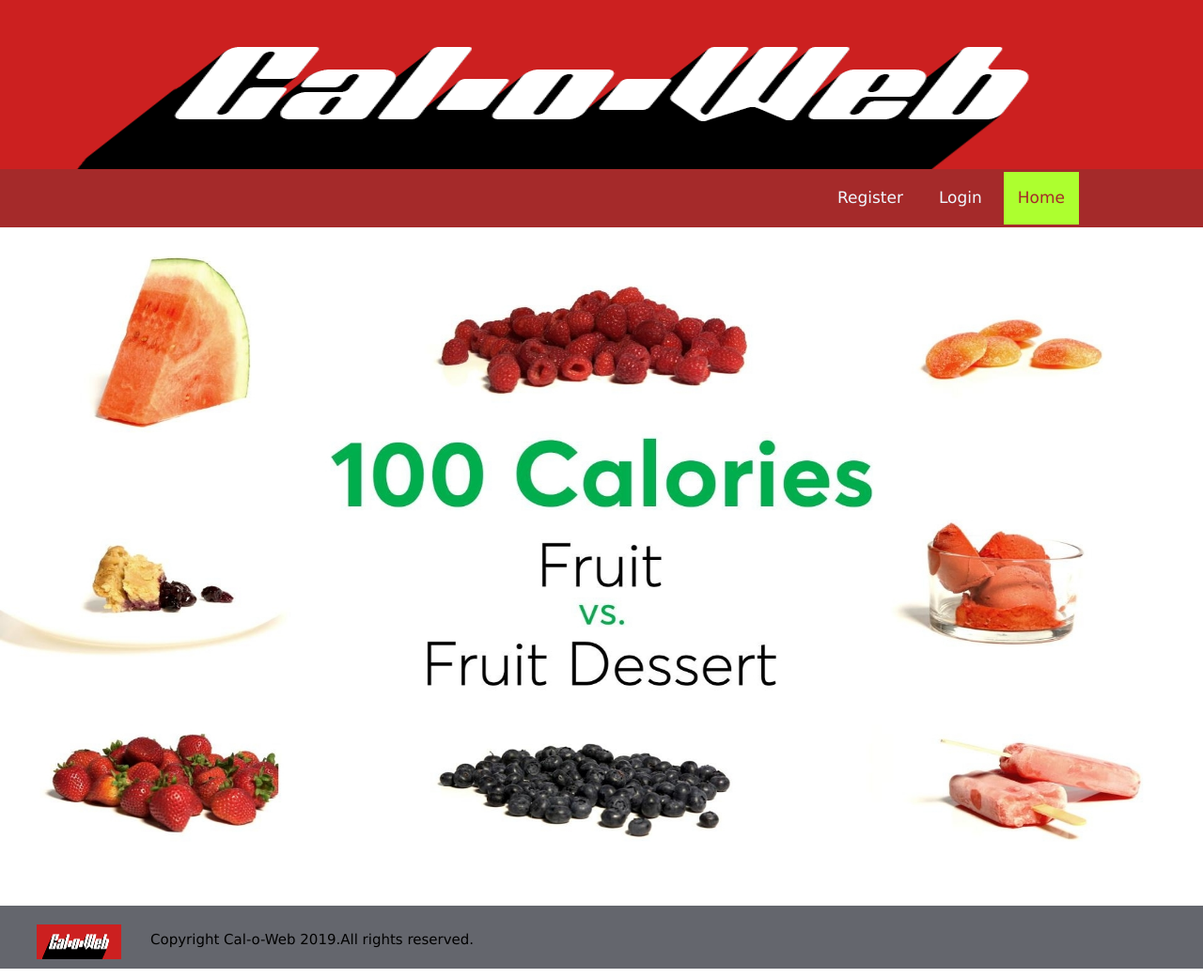
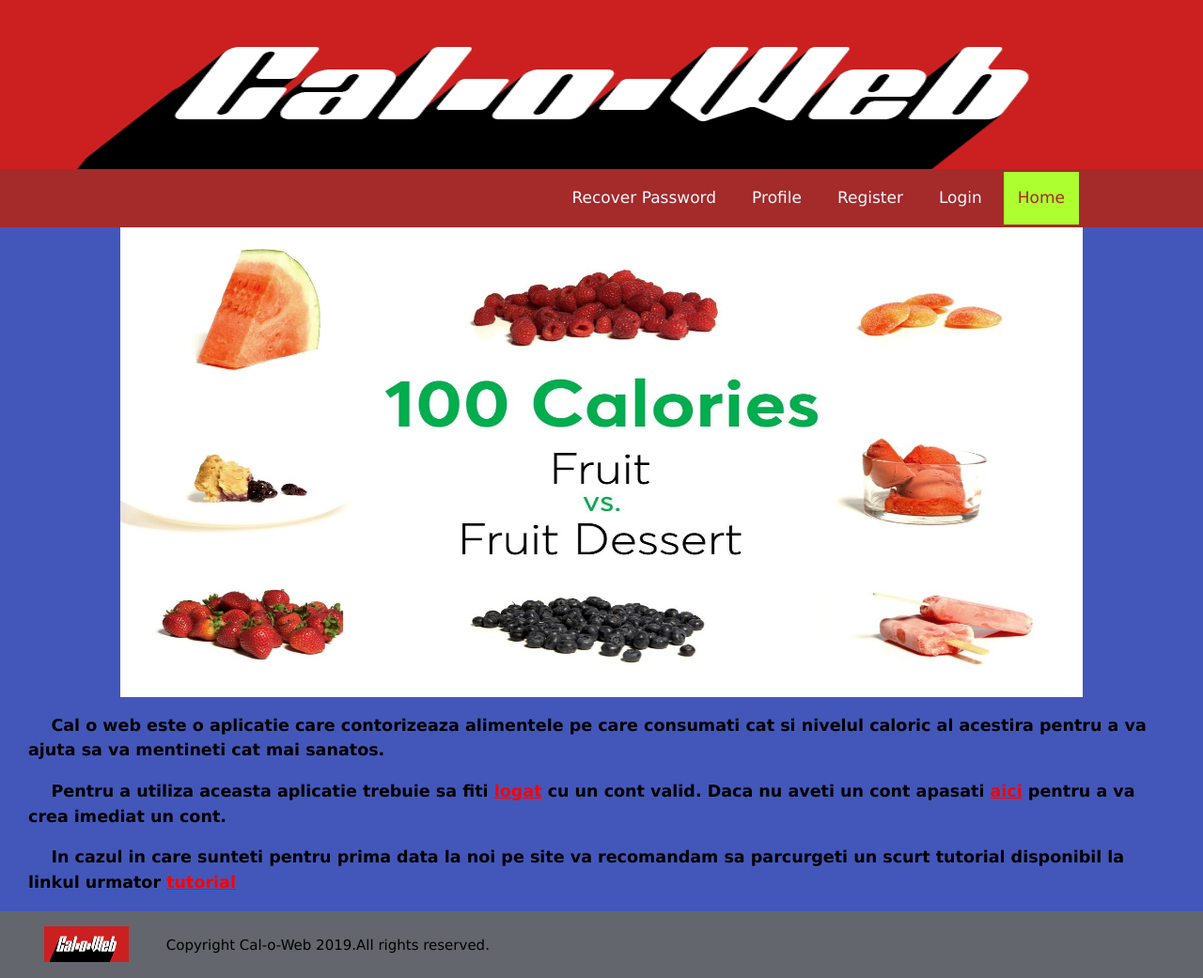
Before and after one commit to Andrei2498/Cal-o-web-3, a PHP site: page / in a window 1280 px wide. Shown: the whole page at 94% size. Run offline with PHP 8.4, Linux system fonts and the light colour scheme.

Commit message:
Update main page

```diff
--- a/css/style.css
+++ b/css/style.css
@@ -4,6 +4,7 @@ body{
     line-height: 1.5;
     margin: 0;
     padding: 0;
+    background-color: rgb(67, 87, 186);
 }
 .container{
     width: 100%;
@@ -65,21 +66,26 @@ body {
 }
 .mySlides {
     display: none;
-    min-height: 500px;
+    height: 500px;
 }
-img {
+.mySlides img {
     vertical-align: middle;
+    height: 500px;
+    width:80%;
+    margin-left: 10%;
+
 }
 
 .slideshow-container {
-  min-height: 500px;
+    height: 500px;
 }
 .dot {
-  height: 15px;
-  width: 15px;
-  margin: 0 2px;
+  height: 1px;
+  width: 1px;
+  margin: 0;
   background-color: #bbb;
   border-radius: 50%;
+  opacity: 0;
   display: inline-block;
   transition: background-color 0.6s ease;
 }
@@ -106,6 +112,8 @@ img {
 
 /* ----- AICI AVEM FOOTERUL ------ */
 footer{
+    width: 100%;
+    float: left;
   height:10%;
   background-color:#64666d;
   padding-top: 10px;
@@ -117,8 +125,7 @@ footer ul{
     overflow: hidden;
 }
 footer ul li{
-    padding-left: 2%;
-    width: 160px;
+    padding-left: 3%;
     float: left;
 }
 footer img{
@@ -132,6 +139,30 @@ footer img{
     margin-left: 10%;
 }
 li p{
-    padding-top: 3%;
     padding-left: 10px;
+
 }
+.footerfix{
+    width: 100%;
+}
+/*   RUBRICA CU INFORMATII DE AJUTOR   */
+.aplicationInformation {
+    width: 100%;
+    min-height:100px ;
+    float: left;
+    background-color: rgb(67, 87, 186);
+}
+.aplicationInformation h3 {
+
+    padding-left: 30px;
+    padding-right: 30px;
+}
+.aplicationInformation h3 a {
+    color: red;
+}
+.aplicationInformation h3 a:hover {
+    color: black;
+}
+.aplicationInformation h3 a:visited {
+    color: yellowgreen;
+}
--- a/index.html
+++ b/index.html
@@ -13,14 +13,17 @@
         <div class="mybar">
             <a class="active" href="index.html">Home</a>
             <a href="html/login.html">Login</a>
-            <a href="html/Profile.html">Register</a>
+            <a href="html/Register.html">Register</a>
+            <a href="html/Profile.html">Profile</a>
+            <a href="html/RecoverPassword.html">Recover Password</a>
+
         </div>
         <div class="slideshow-container">
             <div class="mySlides fade">
-              <img src="image/calories5res.jpg" alt="" style="height: 700px; width:100%">
+              <img src="image/calories5res.jpg" alt="Image1">
             </div>
             <div class="mySlides fade">
-              <img src="image/images.jpg" alt="" style="height: 700px; width:100%">
+              <img src="image/images.jpg" alt="Image2">
             </div>
             <div style="opacity: 0;">
               <span class="dot"></span>
@@ -28,15 +31,32 @@
               <span class="dot"></span>
             </div>
         </div>
+        <div class="aplicationInformation">
+            <h3>
+              &nbsp;&nbsp;&nbsp;&nbsp;Cal o web este o aplicatie care contorizeaza alimentele pe care consumati
+              cat si nivelul caloric al acestira pentru a va ajuta sa va mentineti
+              cat mai sanatos.
+            </h3>
+            <h3>
+              &nbsp;&nbsp;&nbsp;&nbsp;Pentru a utiliza aceasta aplicatie trebuie sa fiti <a href="html/login.html">logat</a> cu un cont valid.
+              Daca nu aveti un cont apasati <a href="html/Register.html">aici</a> pentru a va crea imediat un cont.
+            </h3>
+            <h3>
+              &nbsp;&nbsp;&nbsp;&nbsp;In cazul in care sunteti pentru prima data la noi pe site
+              va recomandam sa parcurgeti un scurt tutorial disponibil la linkul urmator <a href="html/manual.html">tutorial</a>
+            </h3>
+        </div>
         <footer>
           <ul>
             <li><div id="image">
                   <img src="image/banner-2.0.png" alt="" height="35" width="120">
                 </div>
             </li>
-            <div>
-              <p>Copyright Cal-o-Web 2019.All rights reserved.</p>
-            </div>
+            <li>
+              <div class="footerfix">
+                <p>Copyright Cal-o-Web 2019.All rights reserved.</p>
+              </div>
+            </li>
           </ul>
         </footer>
         <script>
```
Also changed, not shown: css/profile.css (+14 -15 lines), html/Profile.html (+12 -8 lines), html/manual.html (added, +16 -0 lines).
